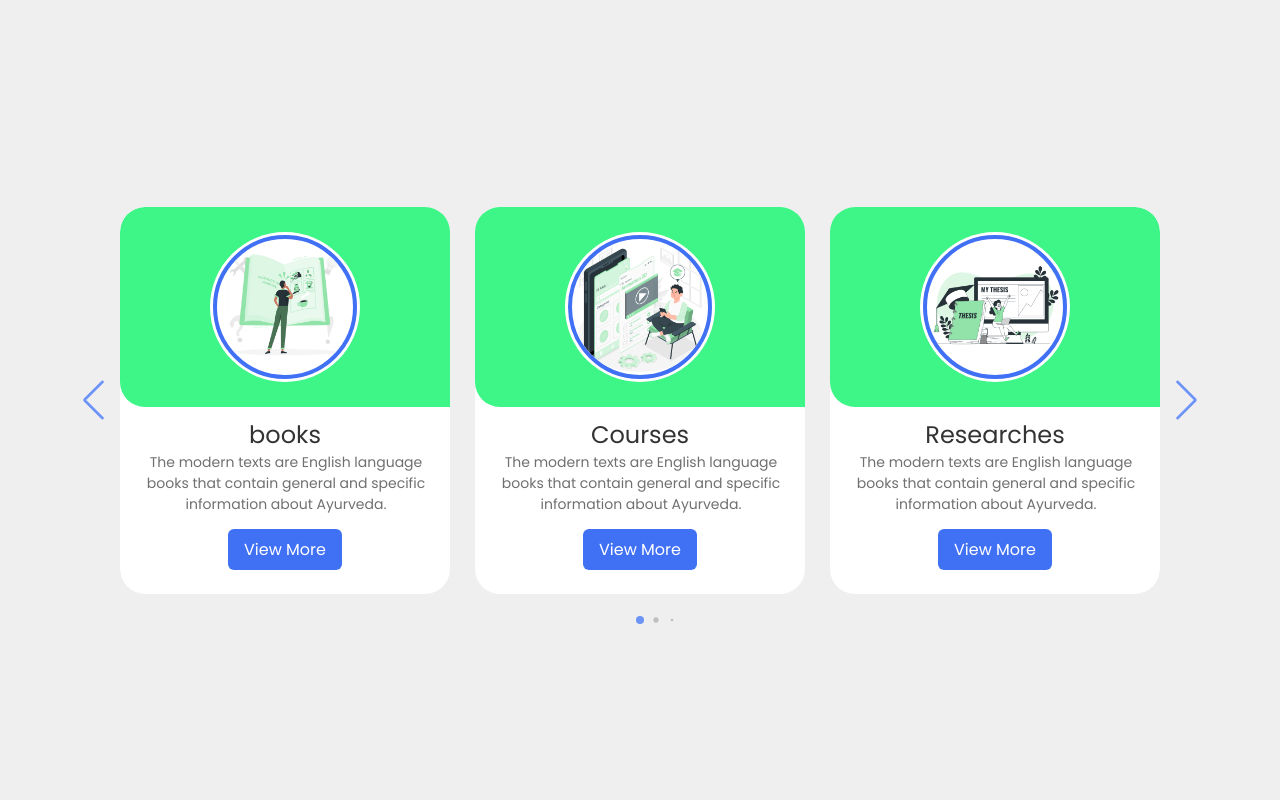
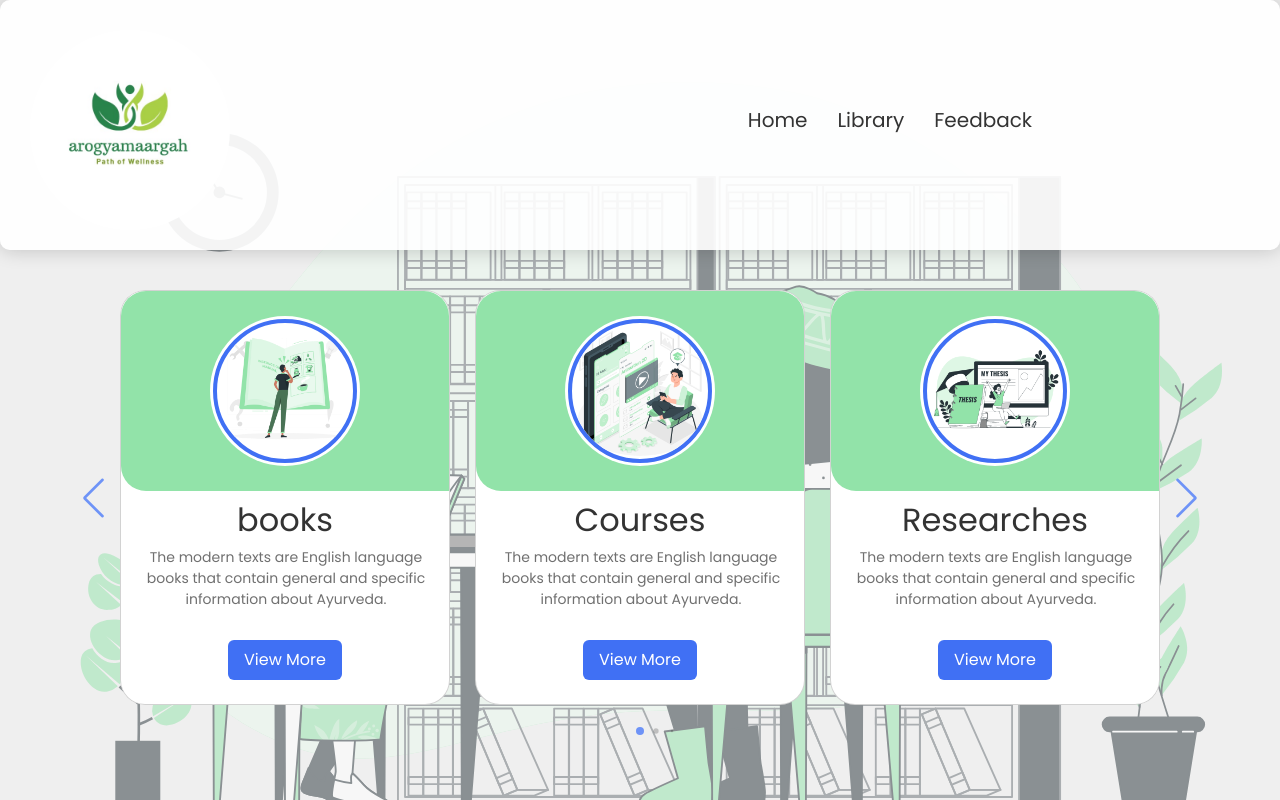
Before and after one commit to MISHRAADITYA13/mywork, a website: page library.html in a window 1280 px wide. Drawn offline with nearby package versions, Linux system fonts and the light colour scheme.

Commit message:
library page complete

```diff
--- a/library.css
+++ b/library.css
@@ -7,13 +7,20 @@
     font-family: 'poppins', sans-serif;
 }
 body {
-
     min-height: 100vh;
-    display: flex;
-    align-items: center;
-    justify-content: center;
+    /* display: flex;  */
+    /* align-items: center;  */
+    /* justify-content: center; */
     background-color: #EFEFEF;
 
+    }
+    .navbar{
+        display: flex;
+        align-items: center;
+        justify-content: space-between;
+        padding: 20px;
+        background-color:white;
+        height: 250px;
     }
     .slide-container{
         max-width: 1120px;
@@ -52,7 +59,8 @@ body {
         top: 0;
         height: 100%;
         width: 100%;
-        background-color: #3ef587;
+        background-color: #92E3A9;
+        /* background-color: #407cffbd; */
         border-radius: 25px 25px 0 25px;
     }
     .overlay::before,
--- a/library.html
+++ b/library.html
@@ -4,12 +4,59 @@
     <meta charset="UTF-8" />
     <meta name="viewport" content="width=device-width, initial-scale=1.0" />
     <title>Library</title>
-
+    <link href="https://cdn.jsdelivr.net/npm/bootstrap@5.3.2/dist/css/bootstrap.min.css" rel="stylesheet" integrity="sha384-T3c6CoIi6uLrA9TneNEoa7RxnatzjcDSCmG1MXxSR1GAsXEV/Dwwykc2MPK8M2HN" crossorigin="anonymous">
     <link rel="stylesheet" href="./sniper_bundle_css.css">
     <link rel="stylesheet" type="text/css" href="./library.css">
 
+    <style>
+      /* CSS to set the background image and adjust opacity */
+      body::before {
+          content: "";
+          background-image: url('./images/library_image.svg'); /* Replace with your background image URL */
+          background-size: cover; /* Adjust the background size as needed */
+          background-attachment: fixed; /* Optional: Prevent background from scrolling with content */
+          position: fixed;
+          top: 0;
+          left: 0;
+          right: 0;
+          bottom: 0;
+          opacity: 0.5; /* Adjust the opacity value as needed (0.0 to 1.0) */
+          z-index: -1; /* Place the pseudo-element behind the content */
+      }
+      .content {
+            text-align: center;
+            background-color: rgba(255, 255, 255, 0.9);
+            /* background-color: red; */
+            border-radius: 10px;
+            display: flex;
+            box-shadow: 0 0 20px rgba(0, 0, 0, 0.2);
+            padding: 30px;
+            color: #333;
+            height: 250px;
+        }
+        .nav_custom{
+          margin-left: 300px;
+          padding: 60px;
+          width:800px;
+          display: flex;
+          text-align: center;
+          justify-content: center;
+          font-size: 20px;
+        }
+  </style>
+
   </head>
   <body>
+    <div>
+      <div class="content">
+          <img src="./images/logo_main.png" id="logo_btn" alt="logo" style="cursor: pointer; width: 200px; height: 200px; border-radius:50%;">
+          <div class="nav_custom">
+            <a class="nav-link active" id="home_btn" aria-current="page" href="#" style="margin: 15px;" id="library_link">Home</a>
+            <a class="nav-link active" id="library_btn" aria-current="page" href="#" style="margin: 15px;" id="library_link">Library</a>
+            <a class="nav-link active" id="feedback_btn" aria-current="page" href="#" style="margin: 15px;" id="library_link">Feedback</a>
+          </div>
+      </div>
+
       <div class="slide-container swiper">
         <div class="slide-content">
           <div class="card-wrapper swiper-wrapper">
@@ -136,6 +183,20 @@
       </div>
 
 
+
+    </div>
+
+
+
+
+
+
+
+
+
+
+
+
   </body>
     <script src="./swiper-bundle.min.js"></script>
     <script src="./library.js"></script>
--- a/library.js
+++ b/library.js
@@ -27,3 +27,28 @@ var swiper = new Swiper(".slide-content", {
         },
     },
   });
+
+  document.getElementById('logo_btn').addEventListener('click', function() {
+    console.log("logo_btn working")
+    var localFilePath = './mainpage.html';
+    // window.open(localFilePath, '_blank');
+    window.location.href = localFilePath;
+  });
+  document.getElementById('home_btn').addEventListener('click', function() {
+    console.log("home_btn working")
+    var localFilePath = './mainpage.html';
+    // window.open(localFilePath, '_blank');
+    window.location.href = localFilePath;
+  });
+  document.getElementById('library_btn').addEventListener('click', function() {
+    console.log("library_btn working")
+    var localFilePath = './library.html';
+    // window.open(localFilePath, '_blank');
+    window.location.href = localFilePath;
+  });
+  document.getElementById('feedback_btn').addEventListener('click', function() {
+    console.log("feedback_btn working")
+    var localFilePath = './feedback.html';
+    // window.open(localFilePath, '_blank');
+    window.location.href = localFilePath;
+  });
```
Also changed, not shown: patient_details.html (+0 -30 lines), images/library_image.svg (added), 1 other file. Lines whose indentation alone changed are shown as unchanged.
